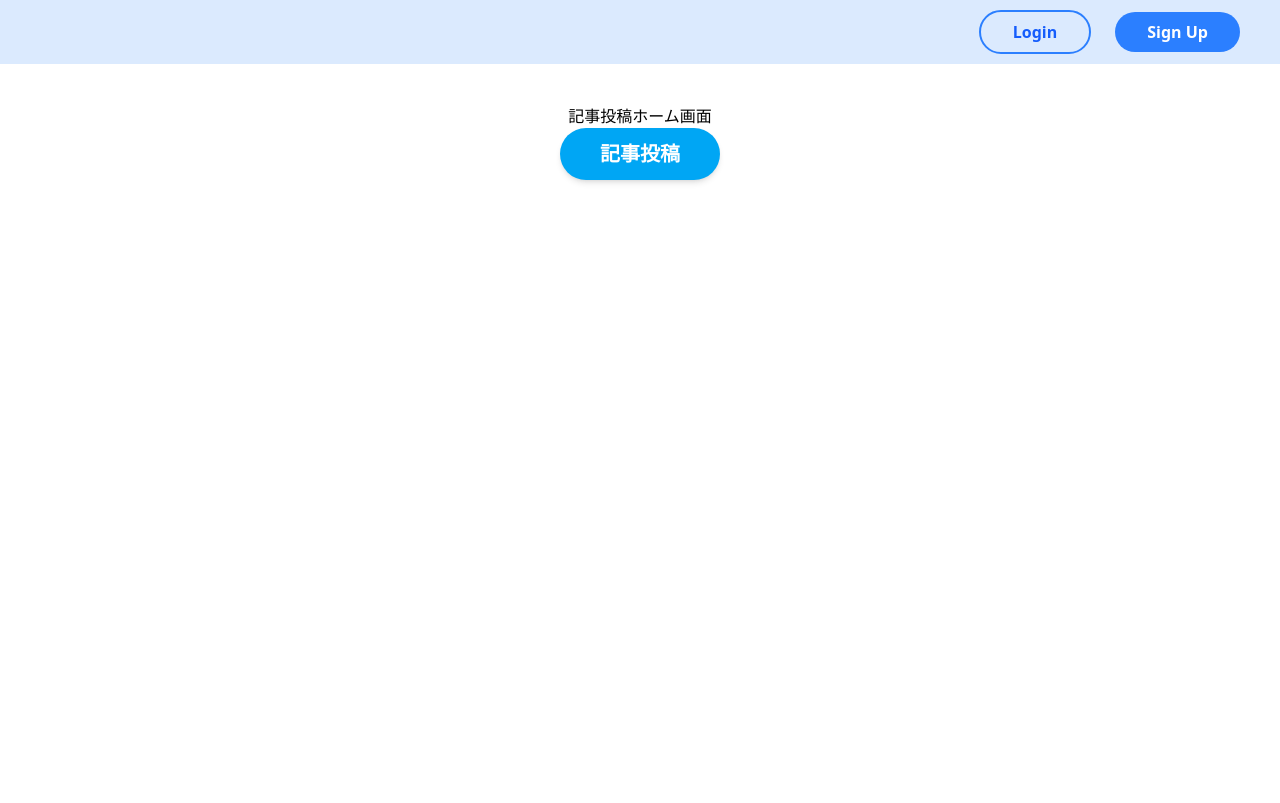
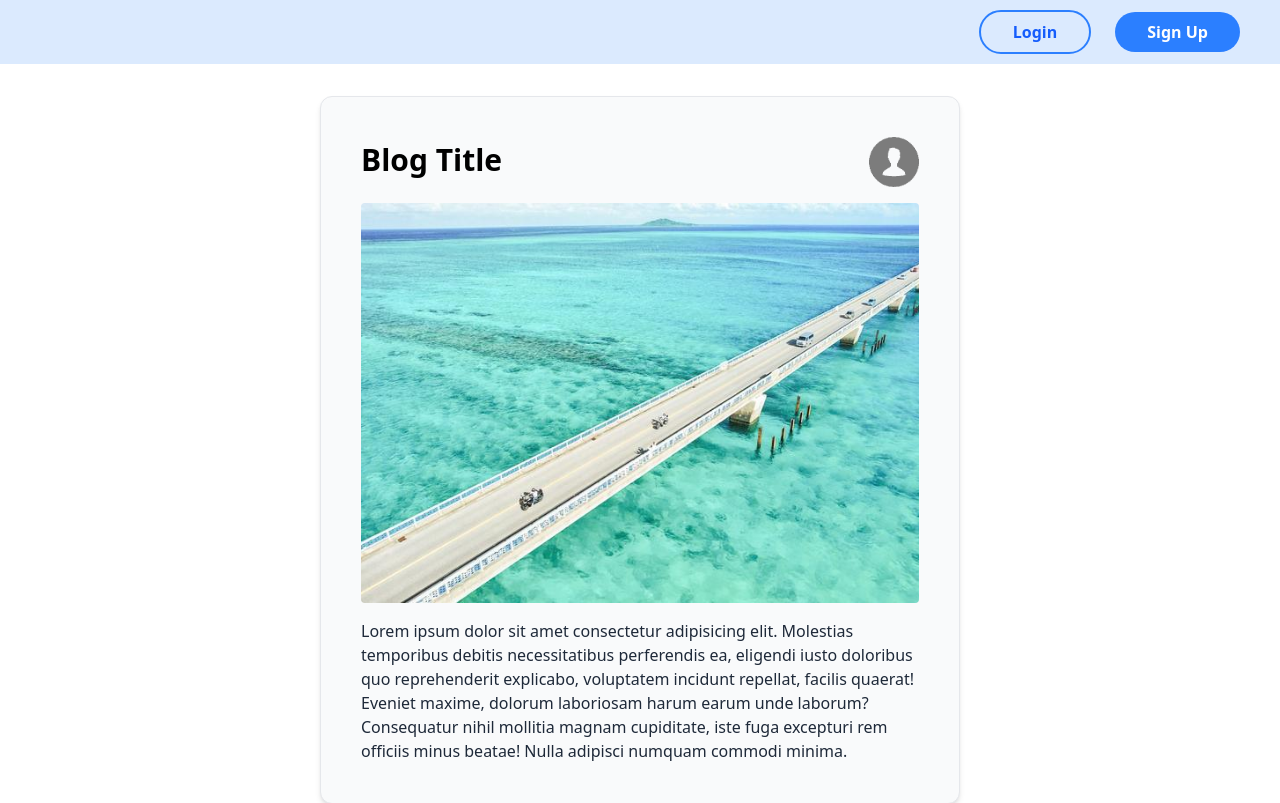
Before and after one commit to takanorishinagawa/teamdev_20, a Next.js app: page /articles/home in a window 1280 px wide. Shown: the top 803 px of the page. Built offline with nearby package versions, Linux system fonts and the light colour scheme.

Commit message:
編集_20250806_17-09

```diff
--- a/src/app/articles/create/page.tsx
+++ b/src/app/articles/create/page.tsx
@@ -33,7 +33,7 @@
               {/* アップロードボタン */}
               <Button
                 variant="Blue"
-                size="lg"
+                size="md"
                 onClick={() => alert("画像をアップロード！")}
               >
                 Upload Image
--- a/src/app/articles/home/[id]/page.tsx
+++ /dev/null
@@ -1 +0,0 @@
-// ホーム画面→各記事詳細画面用
--- a/src/app/articles/home/page.tsx
+++ /dev/null
@@ -1,30 +0,0 @@
-"use client";
-
-import Button from "@/app/components/button/Button";
-import { useRouter } from "next/navigation";
-import React from "react";
-
-const ArticleHomePage = () => {
-  const router = useRouter();
-
-  return (
-    <div className="p-10">
-      <div className="flex flex-col items-center">
-        <h2>記事投稿ホーム画面</h2>
-
-        {/* （仮）記事投稿画面へ遷移！ */}
-        <Button
-          variant="Blue"
-          size="md"
-          onClick={() => {
-            router.push("/article/create");
-          }}
-        >
-          記事投稿
-        </Button>
-      </div>
-    </div>
-  );
-};
-
-export default ArticleHomePage;
```
